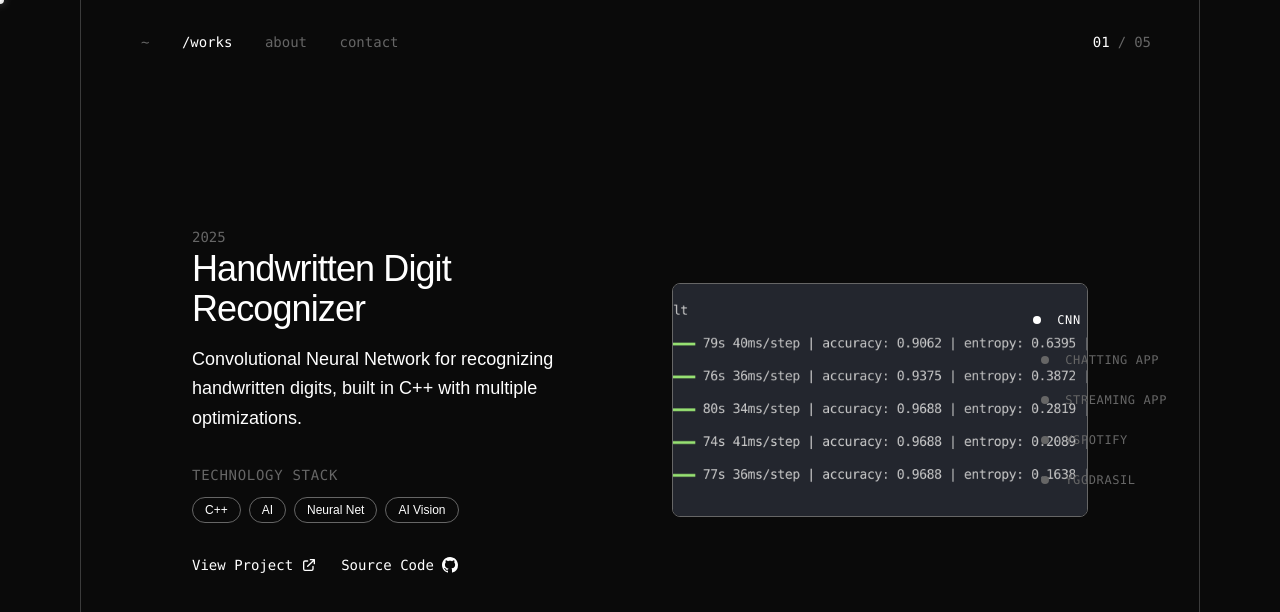
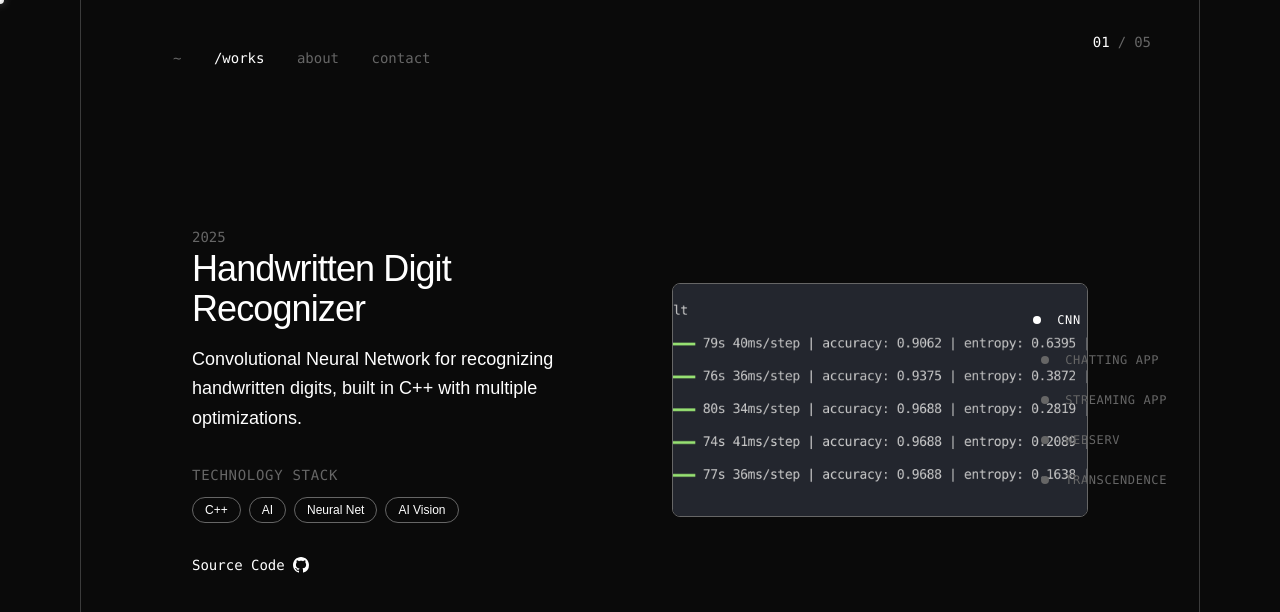
Before and after one commit to AccioMo/portfolio, a Next.js app: page /works in a window 1280 px wide. Shown: the top 612 px of the page. Built offline with nearby package versions, Linux system fonts and the light colour scheme; a web font is replaced by a local one.

Commit message:
- updated works and about data

```diff
--- a/src/app/about/page.tsx
+++ b/src/app/about/page.tsx
@@ -81,23 +81,23 @@ export default function About() {
 
   const experiences = [
     {
-      year: "2024",
-      title: "Senior Full Stack Developer",
-      company: "Tech Innovations Inc.",
+      year: "2023 - Present",
+      title: "Software Engineering",
+      company: "1337 | 42 Network",
       description: "Leading development of scalable web applications using modern tech stack."
     },
+	{
+	  year: "2024",
+	  title: "Full Stack Developer",
+	  company: "ByPixel Digital Agency",
+	  description: "Built responsive and interactive user interfaces."
+	},
     {
-      year: "2023",
-      title: "Full Stack Developer",
-      company: "StartupXYZ",
-      description: "Built and maintained multiple client projects from conception to deployment."
+      year: "2025 - Present",
+      title: "Freelance Web Developer",
+      company: "Freelance",
+      description: "Built and maintained client projects from conception to deployment."
     },
-    {
-      year: "2022",
-      title: "Frontend Developer",
-      company: "Digital Agency",
-      description: "Focused on creating responsive and interactive user interfaces."
-    }
   ];
 
   return (
--- a/src/app/globals.css
+++ b/src/app/globals.css
@@ -26,7 +26,7 @@
 
 @media (prefers-color-scheme: dark) {
   :root {
-    --background: #0a0a0a;
+    --background: #252525;
     --primary: #ffffff;
     --secondary: #666666;
   }
--- a/src/app/page.tsx
+++ b/src/app/page.tsx
@@ -29,10 +29,7 @@ export default function Home() {
 	'or just stay here ig..',
 	'...',
 	'this is awkward',
-	'well fuck off',
 	'...',
-	'you are one stubborn son of a bitch',
-	'i can just kick you myself',
   ];
 
   // const activePhrases = [
@@ -71,7 +68,6 @@ export default function Home() {
 
   useEffect(() => {
     scheduleNext();
-	window.setTimeout(() => {window.location.replace("https://www.youtube.com/watch?v=NOpS4qGILyY")}, calmPhrases.length * (FADE_MS+CHANGE_MS))
 
     return () => {
       clearTimer();
@@ -90,13 +86,13 @@ export default function Home() {
             Hello.
           </h2>
           <p className={"text-xl min-w-56 max-w-64 absolute bottom-0 left-1/2 -translate-x-1/2 translate-y-full z-50 md:text-sm text-secondary transition-opacity duration-1000 transform"
-              + (visible ? ' opacity-60' : ' opacity-0')
+              + (visible ? ' opacity-80' : ' opacity-0')
             }>{phrase}</p>
         </div>
       </section>
 		<div className="absolute bottom-8 left-1/2 transform -translate-x-1/2 text-center space-y-2">
-				<p className="text-sm font-mono text-secondary">Try scrolling</p>
-				<div className="w-px h-4 bg-secondary mx-auto" />
+				<p className="text-sm font-mono text-secondary/80">try scrolling</p>
+				<div className="w-px h-4 bg-secondary/80 mx-auto" />
 				</div>
 		</div>
   );
--- a/src/app/works/page.tsx
+++ b/src/app/works/page.tsx
@@ -24,7 +24,7 @@ const projects: Project[] = [
     description: "Convolutional Neural Network for recognizing handwritten digits, built in C++ with multiple optimizations.",
     tech: ["C++", "AI", "Neural Net", "AI Vision"],
     year: "2025",
-    link: "https://project-alpha.demo",
+    link: "",
     github: "https://github.com/AccioMo/handwritten-digit-recognizer"
   , image: "/screenshot-train.png"
   },
@@ -32,10 +32,10 @@ const projects: Project[] = [
     id: 2,
     title: "Full Stack Chatting Application",
     small_title: "Chatting App",
-    description: "Full-stack e-commerce platform with advanced filtering, payment integration, and admin dashboard.",
+    description: "Full-stack real-time chatting application built with React JS and Django.",
     tech: ["React", "Node.js", "Django", "Daphne"],
     year: "2024",
-    link: "https://project-beta.demo",
+    link: "",
     github: "https://github.com/AccioMo/chatting-web-application"
   , video: "/videos/project-beta-demo.mp4"
   },
@@ -43,29 +43,29 @@ const projects: Project[] = [
     id: 3,
     title: "Movie Rankings Web App",
     small_title: "Streaming App",
-    description: "Mobile-first progressive web app for task management with offline capabilities and real-time collaboration.",
-    tech: ["Vue.js", "Express", "Socket.io", "Redis"],
-    year: "2023",
-    link: "https://project-gamma.demo",
-    github: "https://github.com/AccioMo/project-gamma"
+    description: "Full-Stack Next JS Application for exploring and watching movies, using TMDB and Comsumet API to get the most updated lists.",
+    tech: ["Next.js", "TMDB", "APIs", "Redis"],
+    year: "2024",
+    link: "",
+    github: "https://github.com/AccioMo/watchmen"
   },
   {
     id: 4,
-    title: "Spotify Playlist Converter",
-    small_title: "yspotify",
-    description: "AI-powered analytics dashboard with data visualization and machine learning insights.",
-    tech: ["Python", "Django", "TensorFlow", "D3.js"],
-    year: "2023",
-    link: "https://project-delta.demo",
-    github: "https://github.com/AccioMo/project-delta"
+    title: "Webserv",
+    small_title: "webserv",
+    description: "High-performance web server engine built in C++. It provides a robust framework for serving HTTP requests and managing web content with minimal dependencies.",
+    tech: ["C++", "Sockets", "Networking", "HTTP"],
+    year: "2025",
+    link: "",
+    github: "https://github.com/zouhairDe/HTTPEngine42"
   },
   {
     id: 5,
-    title: "Python Decision Tree",
-    small_title: "yggdrasil",
-    description: "Microservices architecture with containerized deployment and automated CI/CD pipeline.",
-    tech: ["Docker", "Kubernetes", "Go", "PostgreSQL"],
-    year: "2023",
+    title: "Transcendence",
+    small_title: "transcendence",
+    description: "End of studies project. A full-stack chatting web application with multiplayer ping-pong game, with support for tournaments, multi-level bots, and a rating system.",
+    tech: ["Next.js", "Fastify", "Docker", "PostgreSQL"],
+    year: "2025",
     github: "https://github.com/AccioMo/project-epsilon"
   }
 ];
--- a/src/components/NavBar.tsx
+++ b/src/components/NavBar.tsx
@@ -6,7 +6,7 @@ export default function NavBar({logo}: {logo: boolean}) {
     const pathname = usePathname() ?? '';
 
     return (
-        <div className="absolute m-auto justify-between p-8 z-40 font-mono text-sm text-primary" data-project-area="true">
+        <div className="absolute m-auto justify-between px-16 py-12 z-40 font-mono text-sm text-primary" data-project-area="true">
         <div className="flex">
             <Link href="/" className={`flex px-3 items-center group transition-all duration-300 ${
               pathname === '/' ? 'text-primary' : 'text-secondary group-hover:text-primary'
```
